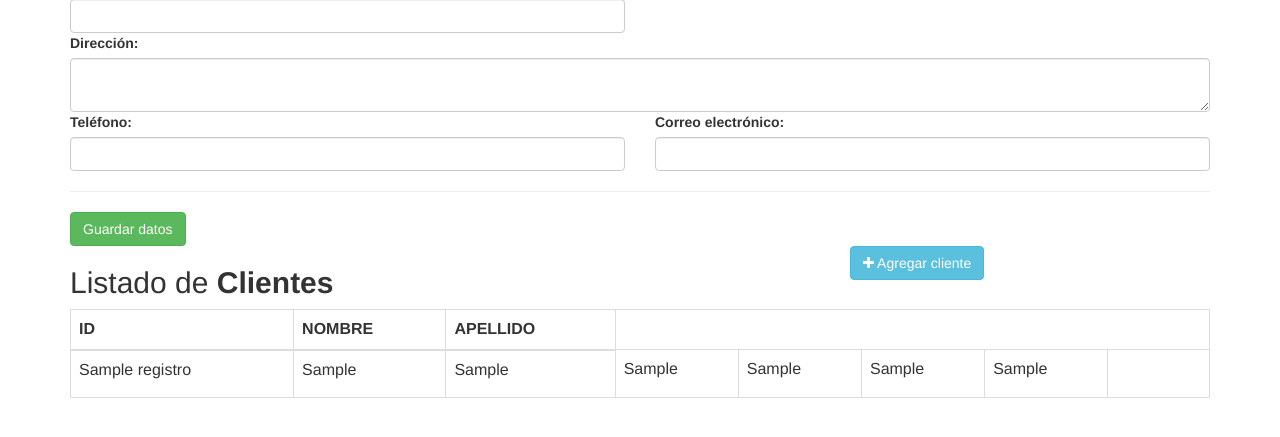
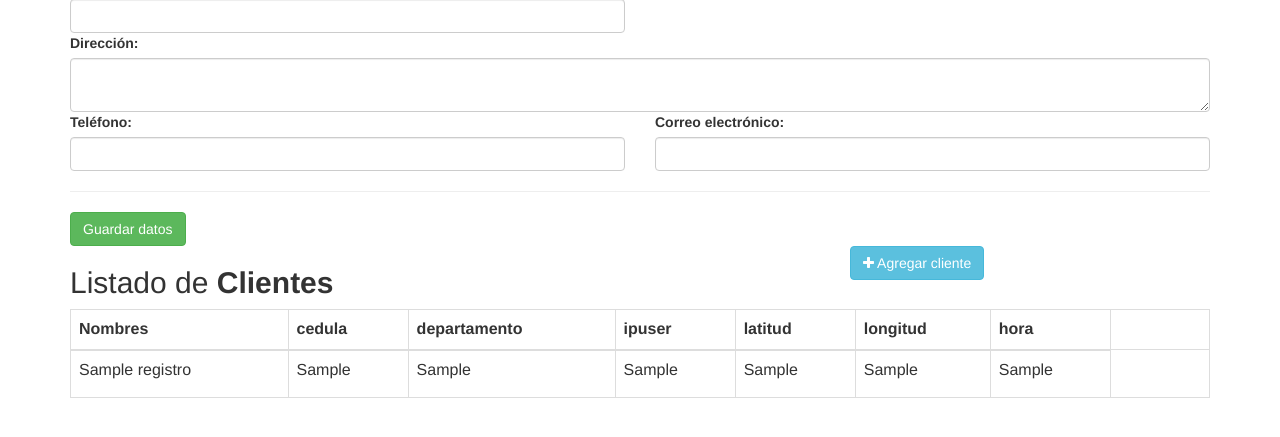
Before and after one commit to ojimenezl/asisto, a PHP site: page /registros.php in a window 1280 px wide. Shown: the part 266-703 px from the top of the page. Run offline with PHP 8.4, Linux system fonts and the light colour scheme; tables that the repository leaves empty or names only in its code hold one stand-in row (values such as "Sample post"); data that the repository does not hold is empty.

Commit message:
Update registros.php

```diff
--- a/registros.php
+++ b/registros.php
@@ -125,13 +125,17 @@ $connect=mysqli_connect('remotemysql.com:3306','L8EAjRVMNT','nvsuTHJhHZ','L8EAjR
                 </div>
             </div>
 	                    <table class="table table-bordered">
-			  <thead>
-			         <tr>
-				   <th>ID</th>
-				   <th>NOMBRE</th>
-				   <th>APELLIDO</th>
-				</tr>
-			  </thead>
+				<thead>
+				    <tr>
+					<th>Nombres</th>
+					<th>cedula</th>
+					<th>departamento</th>
+					<th>ipuser</th>
+					<th>latitud</th>
+					<th>longitud</th>
+					<th>hora</th>
+				    </tr>
+				</thead>
 			      <?php
 			       $sql="SELECT * FROM `registro` order by hora desc limit 10";
 			       $result=mysqli_query($connect,$sql);
```
